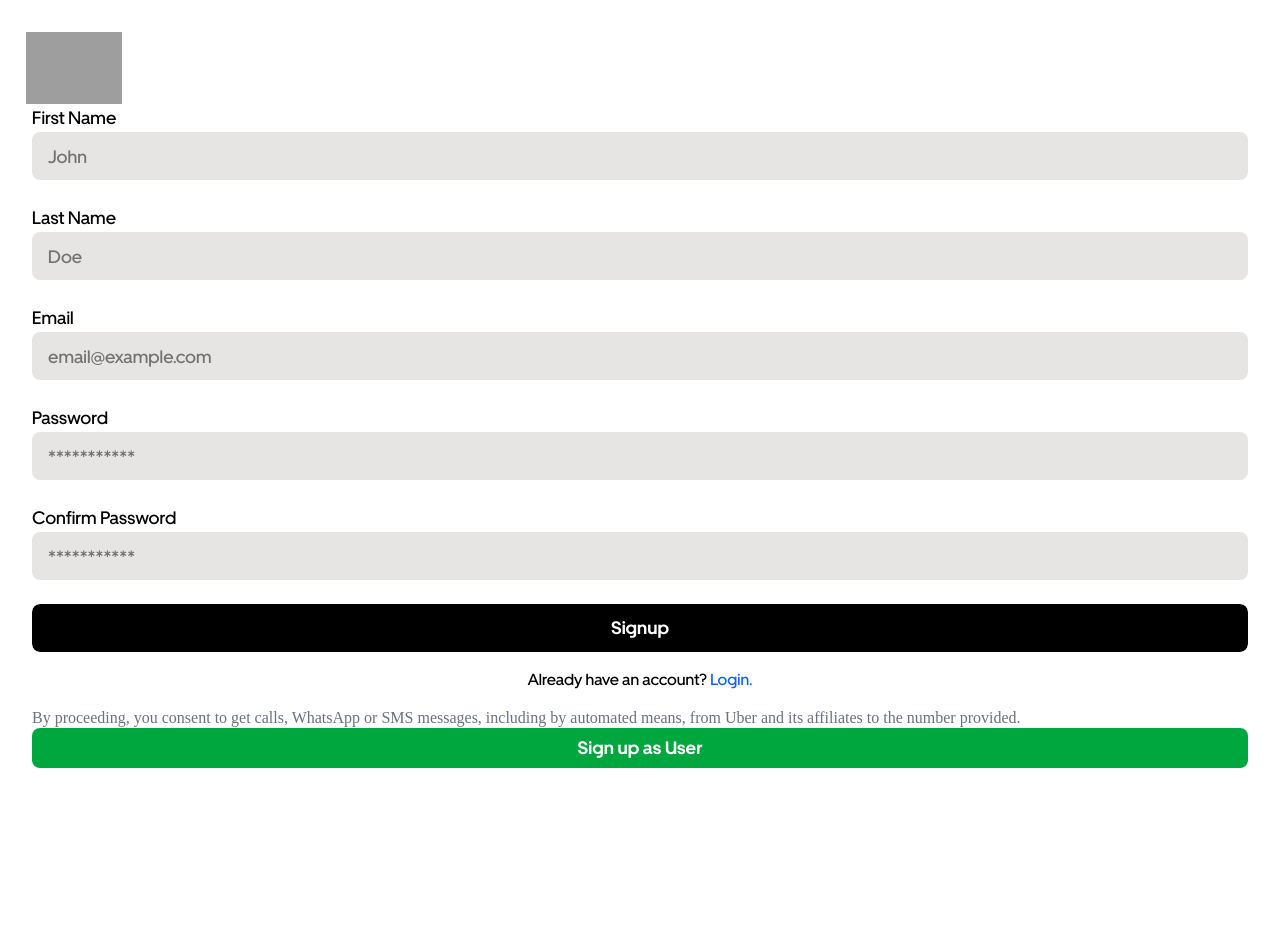
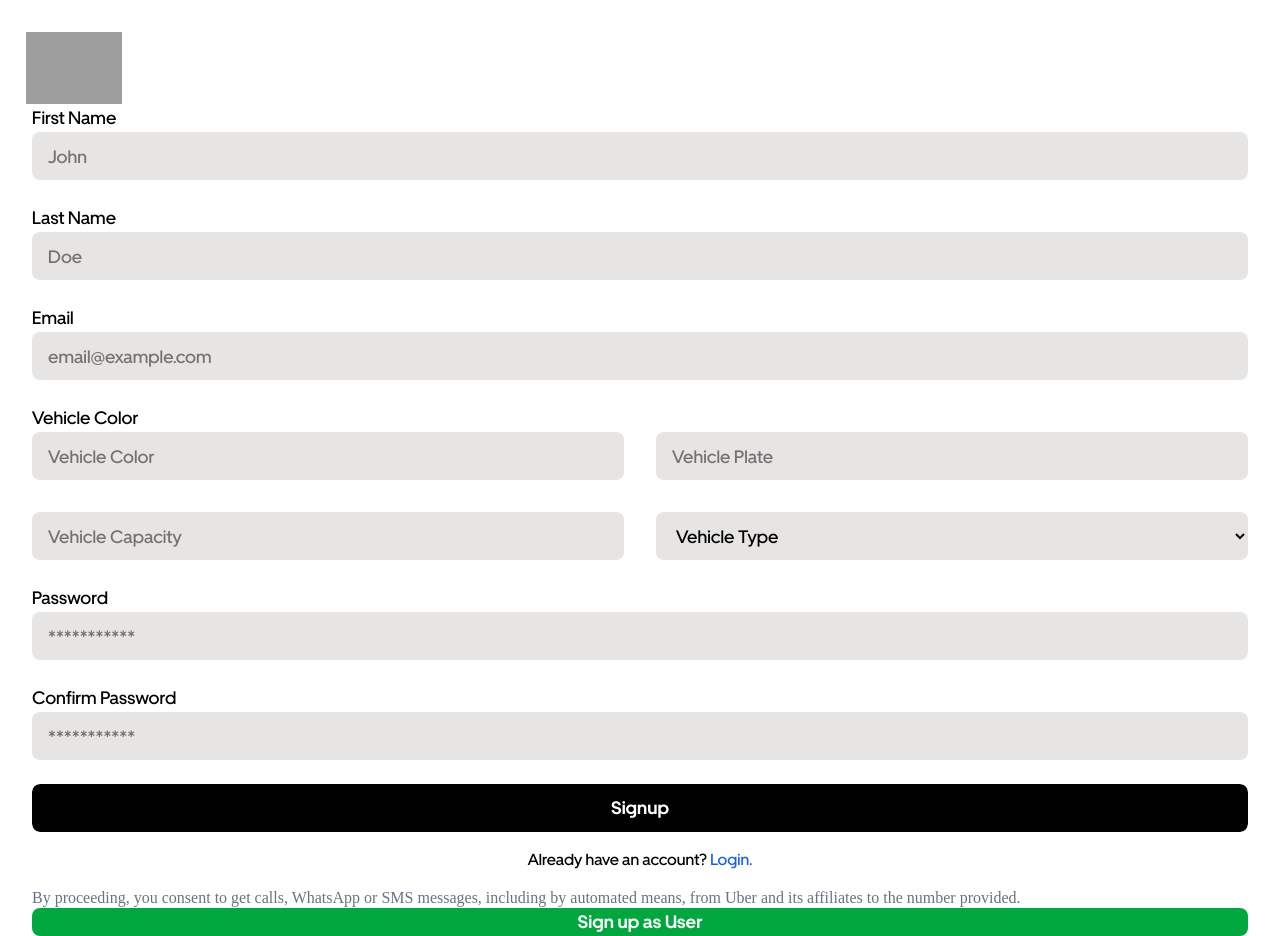
Before and after one commit to Devgrammer/uber_app, a React (Vite) app in the folder frontend/: page /captain/signup in a window 1280 px wide. Before the commit the page ends 800 px from the top, so only its background shows below. Built offline with nearby package versions, Linux system fonts and the light colour scheme; grey boxes are pictures that could not be loaded; a web font is replaced by a local one.

Commit message:
Captain Signup fields updated

```diff
--- a/frontend/src/pages/CaptainSignup.jsx
+++ b/frontend/src/pages/CaptainSignup.jsx
@@ -7,24 +7,32 @@ const CaptainSignup = () => {
   const navigate = useNavigate();
   const {user, setUser} = useContext(UserDataContext);
   const [captainSignupDetail, setcaptainSignupDetail] = useState({
-    fullname:{
-    firstname: "",
-    lastname: "",
+    fullname: {
+      firstname: "",
+      lastname: "",
     },
     email: "",
     password: "",
     cpassword: "",
+    vehicle: {
+      color: "",
+      plate: "",
+      capacity: "",
+      vehicleType:"car",
+    },
   });
 
   const handleSubmit = async (e) => {
     e.preventDefault();
     delete captainSignupDetail.cpassword;
-    captainSignupDetail.vehicle={
-      color:'red',
-      plate:'XDR',
-      capacity:"0",
-      vehicleType:'car'
-    }
+    // captainSignupDetail.vehicle={
+    //   color:'red',
+    //   plate:'XDR',
+    //   capacity:"0",
+    //   vehicleType:'car'
+    // }
+
+    console.log('check', captainSignupDetail)
 
     const response = await axios.post(`${import.meta.env.VITE_BASE_URL}/captains/register`, captainSignupDetail);
 
@@ -113,6 +121,97 @@ const CaptainSignup = () => {
               }
             />
           </div>
+          <div className="input-container-outer w-full">
+            <p className="text-lg font-umm">Vehicle Color</p>
+            <div className="division-wrapper w-full grid grid-cols-2  gap-2 md:gap-8">
+              <div className="input-container w-full">
+                <input
+                  value={captainSignupDetail?.vehicle?.color}
+                  type="text"
+                  placeholder="Vehicle Color"
+                  className="captain-email w-full  h-12 font-umm text-lg rounded-lg  bg-stone-200 focus:outline-2 outline-yellow-500 px-4"
+                  required
+                  onChange={(e) =>
+                    setcaptainSignupDetail({
+                      ...captainSignupDetail,
+                      vehicle: {
+                        ...captainSignupDetail.vehicle,
+                        color: e.target.value,
+                      },
+                    })
+                  }
+                />
+              </div>
+              <div className="input-container w-full ">
+                <input
+                  value={captainSignupDetail?.vehicle?.plate}
+                  type="text"
+                  placeholder="Vehicle Plate"
+                  className="captain-email w-full h-12 font-umm text-lg rounded-lg  bg-stone-200 focus:outline-2 outline-yellow-500 px-4"
+                  required
+                  autoCapitalize={"on"}
+                  maxLength={10}
+                  minLength={6}
+                  onChange={(e) =>
+                    setcaptainSignupDetail({
+                      ...captainSignupDetail,
+                      vehicle: {
+                        ...captainSignupDetail.vehicle,
+                        plate: e.target.value?.toUpperCase(),
+                      },
+                    })
+                  }
+                />
+              </div>
+              <div className="input-container w-full ">
+                <input
+                  value={captainSignupDetail?.vehicle?.capacity}
+                  type="number"
+                  placeholder="Vehicle Capacity"
+                  className="captain-email w-full h-12 font-umm text-lg rounded-lg  bg-stone-200 focus:outline-2 outline-yellow-500 px-4"
+                  required
+                  onChange={(e) =>
+                    setcaptainSignupDetail({
+                      ...captainSignupDetail,
+                      vehicle: {
+                        ...captainSignupDetail.vehicle,
+                        capacity: e.target.value,
+                      },
+                    })
+                  }
+                />
+              </div>
+              <div className="input-container w-full ">
+                <select
+                  className="captain-email w-full h-12 font-umm text-lg rounded-lg  bg-stone-200 focus:outline-2 outline-yellow-500 px-4"
+                  placeholder="Vehicle Type"
+                  required
+                  onChange={(e) =>
+                    setcaptainSignupDetail({
+                      ...captainSignupDetail,
+                      vehicle: {
+                        ...captainSignupDetail.vehicle,
+                        vehicleType: e.target.value,
+                      },
+                    })
+                  }
+                >
+                  <option  value=" ">
+                    Vehicle Type
+                  </option>
+                  <option value="car" name="Car">
+                    Car
+                  </option>
+                  <option value="motorcycle" name="MotorCycle">
+                    MotoCycle
+                  </option>
+                  <option value="auto" name="auto">
+                    Auto
+                  </option>
+                </select>
+              </div>
+            </div>
+          </div>
           <div className="input-container">
             <p className="text-lg font-umm">Password</p>
             <input
@@ -145,6 +244,7 @@ const CaptainSignup = () => {
               }
             />
           </div>
+
           <button
             type="Submit"
             className="form-submit w-full h-12 rounded-lg  font-umb text-lg outline-1 bg-primary text-secondary"
```
